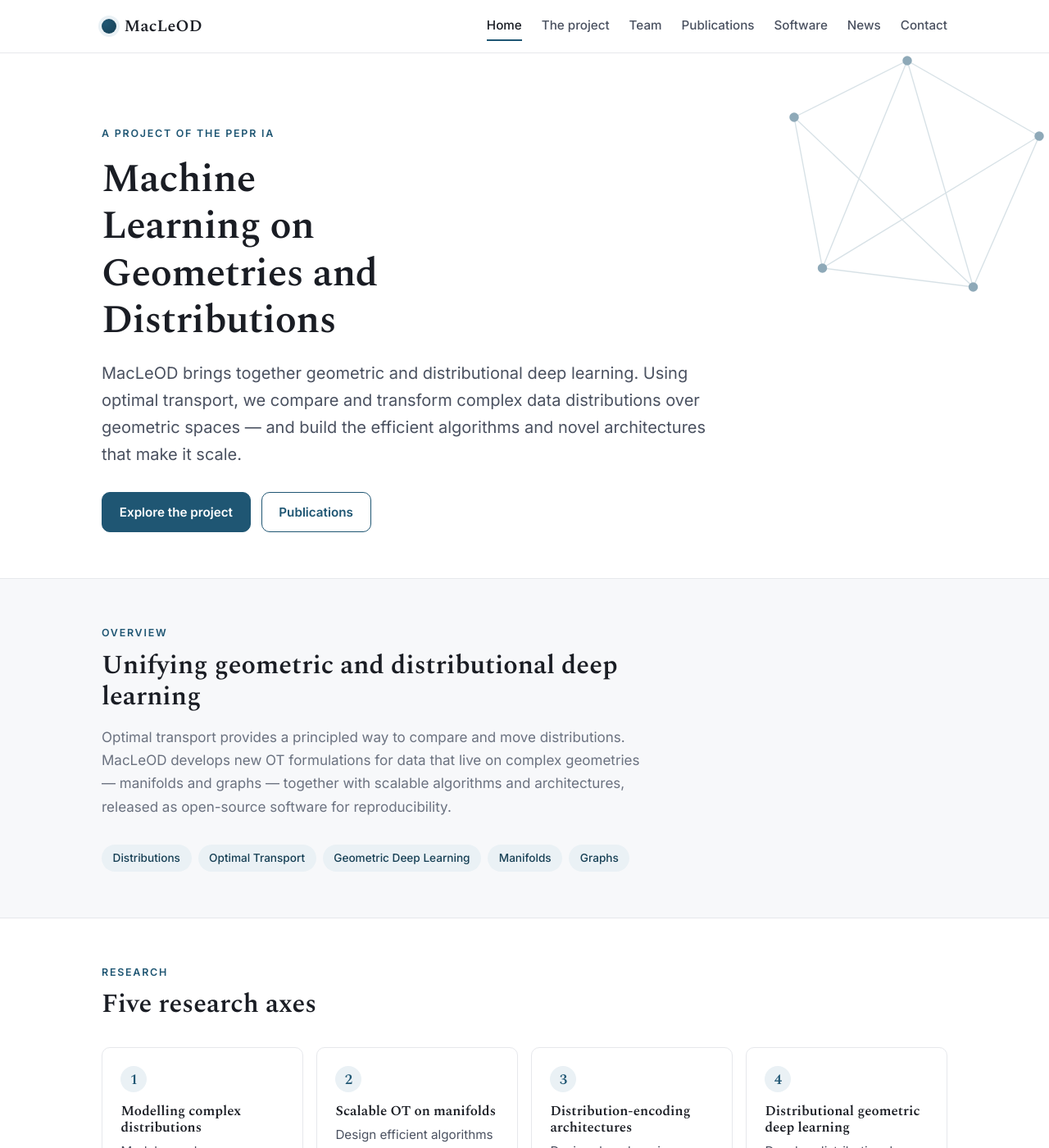
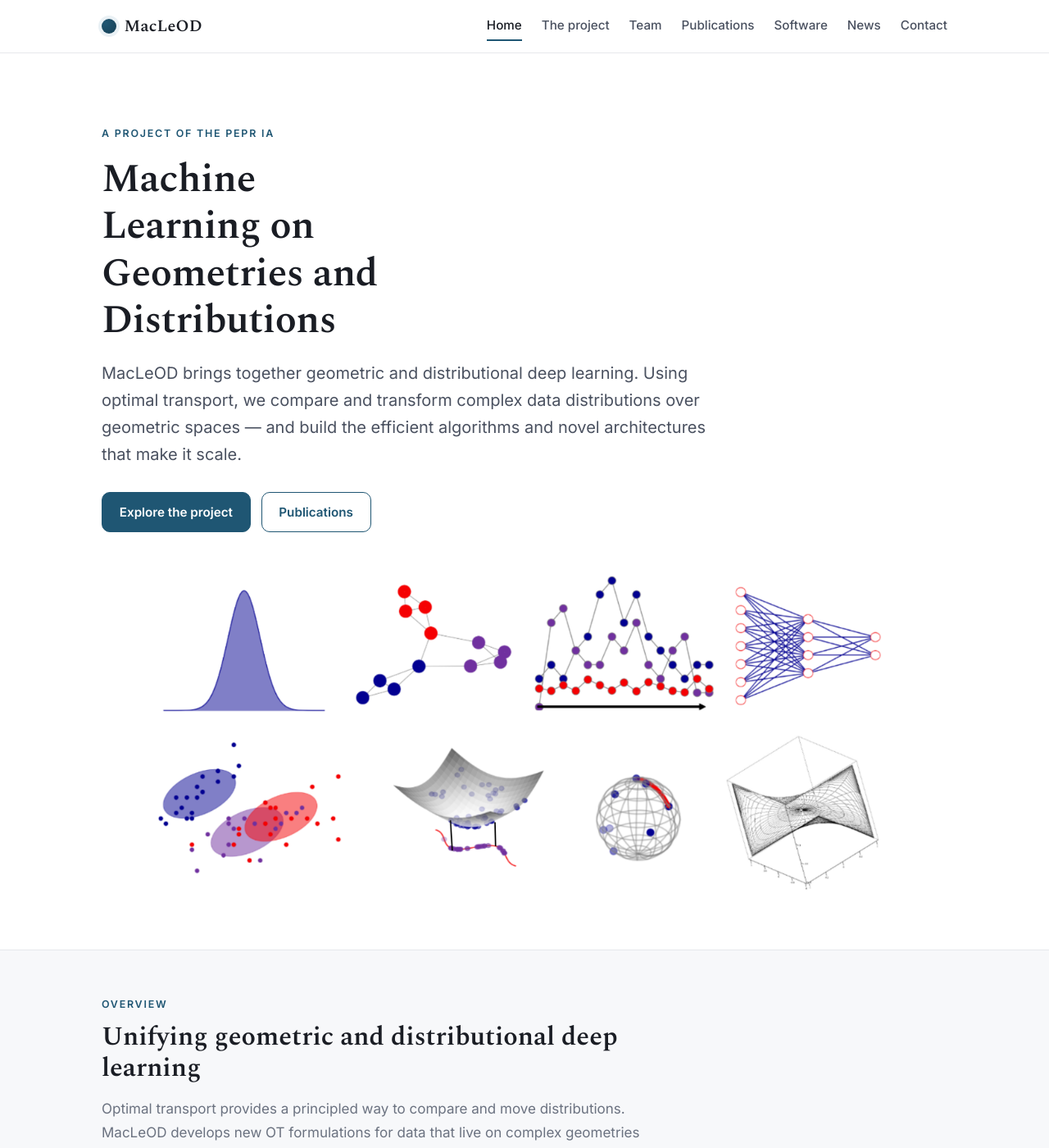
Before and after one commit to peprmacleod/peprmacleod.github.io, a Jekyll site: the page built from index.html, in a window 1280 px wide and 1400 px high. Shown: the whole window at 82% size. Built offline with Jekyll 4.4.1, drawn with Linux system fonts in a browser that asks for light colours.

Commit message:
Replace hero motif with MacLeOD project illustration

```diff
--- a/assets/css/style.css
+++ b/assets/css/style.css
@@ -95,10 +95,10 @@
 .hero .lead { font-size: 1.25rem; color: var(--ink-soft); max-width: 60ch; }
 .hero-actions { display: flex; flex-wrap: wrap; gap: .8rem; margin-top: 1.8rem; }
 
-/* faint geometric motif in the corner — nods to manifolds/graphs */
-.hero-motif {
-  position: absolute; right: -80px; top: -60px; width: 460px; height: 460px;
-  opacity: .5; pointer-events: none; z-index: -1;
+/* project illustration beneath the hero text (distributions & geometry) */
+.hero-illustration {
+  display: block; width: 100%; max-width: 1000px; height: auto;
+  margin: 3rem auto 0;
 }
 
 .eyebrow {
--- a/index.html
+++ b/index.html
@@ -5,18 +5,6 @@
 
 <section class="hero">
   <div class="wrap">
-    <svg class="hero-motif" viewBox="0 0 400 400" fill="none" xmlns="http://www.w3.org/2000/svg" aria-hidden="true">
-      <g stroke="#1f5673" stroke-opacity="0.35" stroke-width="1.2">
-        <path d="M60 120 L180 60 L320 140 L250 300 L90 280 Z"/>
-        <path d="M60 120 L250 300 M180 60 L250 300 M320 140 L90 280 M180 60 L90 280"/>
-      </g>
-      <g fill="#1f5673">
-        <circle cx="60" cy="120" r="5"/><circle cx="180" cy="60" r="5"/>
-        <circle cx="320" cy="140" r="5"/><circle cx="250" cy="300" r="5"/>
-        <circle cx="90" cy="280" r="5"/>
-      </g>
-    </svg>
-
     <p class="eyebrow">A project of the PEPR IA</p>
     <h1>Machine Learning on Geometries and Distributions</h1>
     <p class="lead">
@@ -29,6 +17,11 @@
       <a class="btn" href="{{ '/project/' | relative_url }}">Explore the project</a>
       <a class="btn secondary" href="{{ '/publications/' | relative_url }}">Publications</a>
     </div>
+
+    <img class="hero-illustration"
+         src="{{ '/assets/img/macleod-illustration.png' | relative_url }}"
+         alt="Illustration of MacLeOD themes: distributions, graphs, time series, neural networks, Gaussian mixtures and manifolds"
+         loading="eager">
   </div>
 </section>
 
```
Also changed, not shown: preview.html (+2 -11 lines), assets/img/macleod-illustration.png (added).
